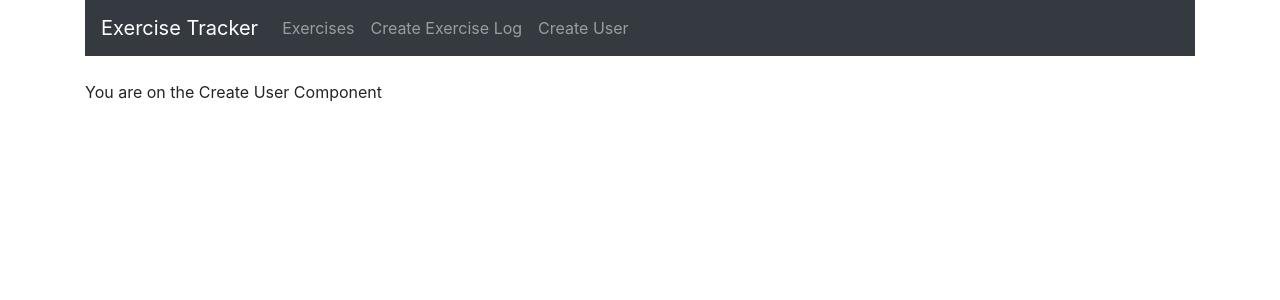
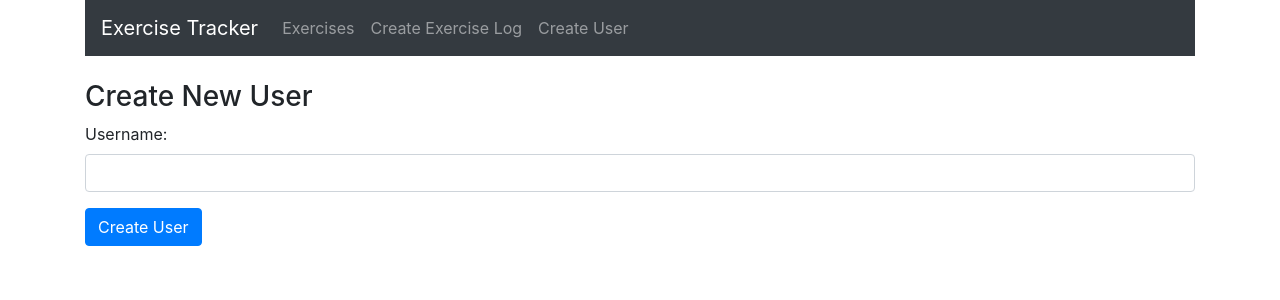
Before and after one commit to AydarF/mern-exercise-tracker, a React (Create React App) app: page /user in a window 1280 px wide. Shown: the top 300 px of the page. Built offline with nearby package versions, Linux system fonts and the light colour scheme.

Commit message:
Update create user layout and add functionality

```diff
--- a/src/components/create-user.component.js
+++ b/src/components/create-user.component.js
@@ -1,10 +1,56 @@
 import React, { Component } from 'react';
 
 export default class CreateUser extends Component {
+    constructor(props){
+        super(props);
+
+        this.state = {
+            username: ''
+        }
+
+        this.onChangeUsername = this.onChangeUsername.bind(this);
+        this.onSubmit = this.onSubmit.bind(this);
+    }
+
+    onChangeUsername(e){
+        this.setState({
+            username: e.target.value
+        })
+    }
+
+
+    onSubmit(e){
+        e.preventDefault();
+
+        const user = {
+            username: this.state.username,
+        }
+
+        console.log(user);
+
+        this.setState({
+            username: ''
+        })
+    }
+
     render() {
         return (
             <div>
-                <p>You are on the Create User Component</p>
+                <h3>Create New User</h3>
+                <form onSubmit={this.onSubmit}>
+                    <div className="form-group">
+                        <label>Username:</label>
+                        <input type="text"
+                            required
+                            className="form-control"
+                            value={this.state.username}
+                            onChange={this.onChangeUsername}
+                        />
+                    </div>
+                    <div className="form-group">
+                        <input type="submit" value="Create User" className="btn btn-primary" />
+                    </div>
+                </form>
             </div>
         )
     }
```
